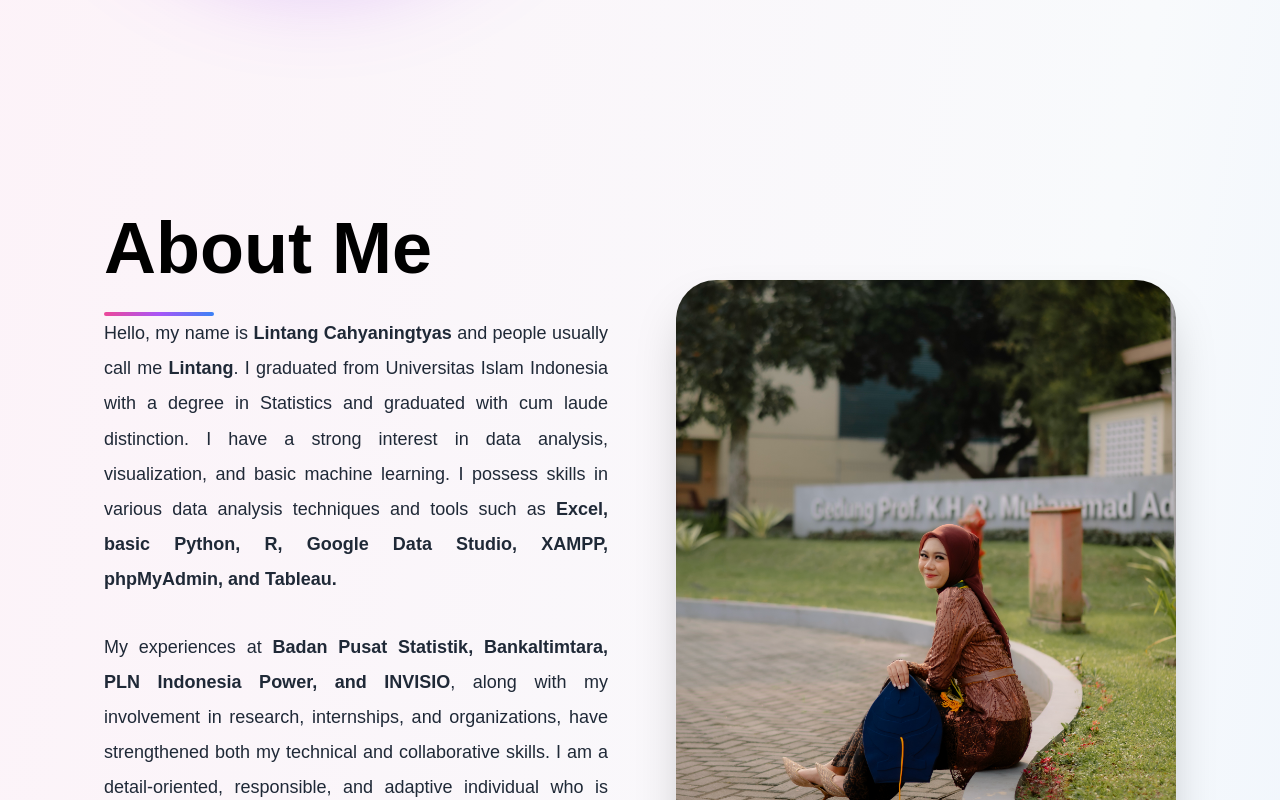
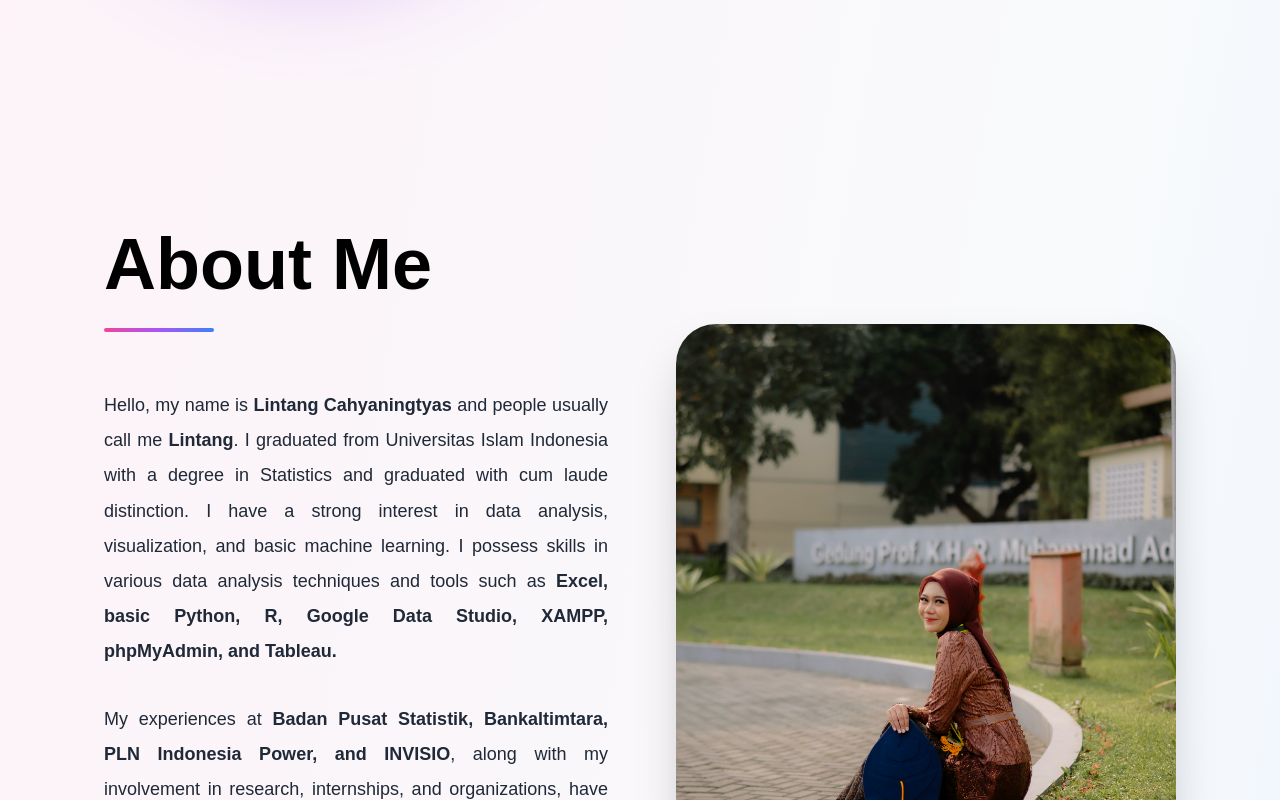
Before and after one commit to lintangntyas/portfolio, a Next.js app: page / in a window 1280 px wide. Shown: the part 700-1500 px from the top of the page. Built offline with nearby package versions, Linux system fonts and the light colour scheme.

Commit message:
Update page.js

```diff
--- a/app/page.js
+++ b/app/page.js
@@ -192,18 +192,25 @@ export default function Home() {
       {/* ABOUT */}
       <section
         id="about"
-        className="min-h-screen flex items-center justify-center px-6 md:px-16 pt-20"
+        className="min-h-screen flex items-center justify-center px-6 md:px-16 py-24"
       >
         <div className="max-w-6xl w-full grid md:grid-cols-2 gap-16 items-center">
 
           {/* TEXT */}
           <div>
-            <h1 className="text-5xl md:text-7xl font-bold">
-              About Me
-            </h1>
-
-            <div className="w-[110px] h-[4px] bg-gradient-to-r from-pink-500 via-purple-500 to-blue-500 rounded-full mt-7"></div>
-
+
+            {/* TITLE */}
+            <div className="mb-14">
+
+              <h1 className="text-5xl md:text-7xl font-bold text-black">
+                About Me
+              </h1>
+
+              <div className="w-[110px] h-[4px] bg-gradient-to-r from-pink-500 via-purple-500 to-blue-500 rounded-full mt-7"></div>
+
+            </div>
+
+            {/* PARAGRAPH */}
             <div className="space-y-8 text-justify text-gray-800 text-lg leading-[2.2rem]">
 
               <p>
@@ -213,26 +220,32 @@ export default function Home() {
                 </span>{" "}
                 and people usually call me{" "}
                 <span className="font-bold">Lintang</span>.
-                I graduated from Universitas Islam Indonesia with a degree in Statistics and graduated with cum laude distinction.
-                I have a strong interest in data analysis, visualization, and basic machine learning.
-                I possess skills in various data analysis techniques and tools such as {" "}
+                I graduated from Universitas Islam Indonesia with a degree in Statistics
+                and graduated with cum laude distinction.
+
+                I have a strong interest in data analysis,
+                visualization, and basic machine learning.
+
+                I possess skills in various data analysis techniques and tools such as{" "}
                 <span className="font-bold">
-                  Excel, basic Python, R, Google Data Studio, XAMPP,
-                  phpMyAdmin, and Tableau.
+                  Excel, basic Python, R, Google Data Studio,
+                  XAMPP, phpMyAdmin, and Tableau.
                 </span>
-
-
               </p>
 
               <p>
                 My experiences at{" "}
                 <span className="font-bold">
-                  Badan Pusat Statistik, Bankaltimtara, PLN Indonesia Power,
-                  and INVISIO
-                </span>
-                , along with my involvement in research, internships, and organizations,
-                have strengthened both my technical and collaborative skills. I am a detail-oriented,
-                responsible, and adaptive individual who is able to work independently as well as in a team.
+                  Badan Pusat Statistik, Bankaltimtara,
+                  PLN Indonesia Power, and INVISIO
+                </span>,
+                along with my involvement in research,
+                internships, and organizations, have strengthened both my technical
+                and collaborative skills.
+
+                I am a detail-oriented,
+                responsible, and adaptive individual who is able to work independently
+                as well as in a team.
               </p>
 
             </div>
@@ -274,7 +287,6 @@ export default function Home() {
           </div>
 
         </div>
-
       </section>
 
       {/* EXPERIENCE */}
@@ -1532,9 +1544,6 @@ export default function Home() {
           <div className="w-[110px] h-[4px] bg-gradient-to-r from-pink-500 via-purple-500 to-blue-500 rounded-full mx-auto mt-7"></div>
 
         </div>
-
-        {/* LINE */}
-        <div className="w-28 h-1.5 bg-yellow-400 rounded-full mx-auto mt-5 mb-20"></div>
 
         <div className="relative w-full overflow-hidden">
 
```
